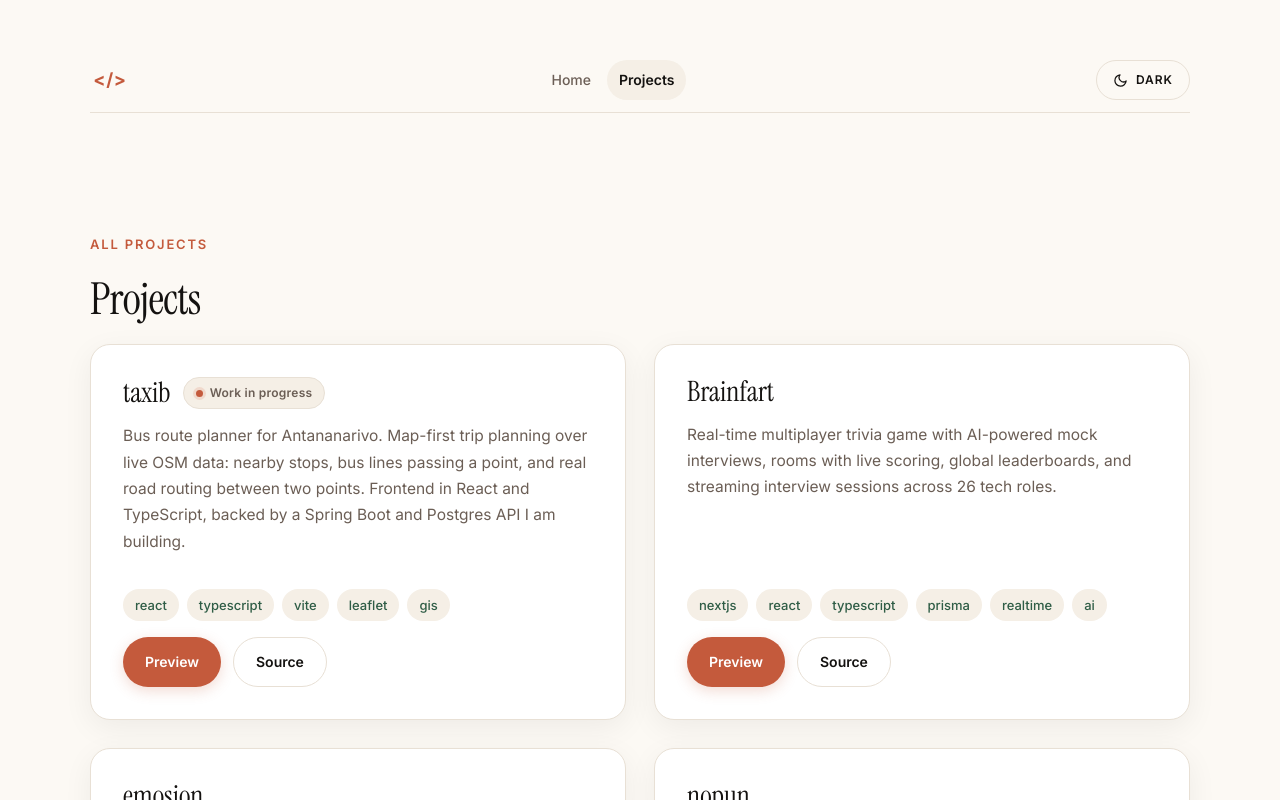
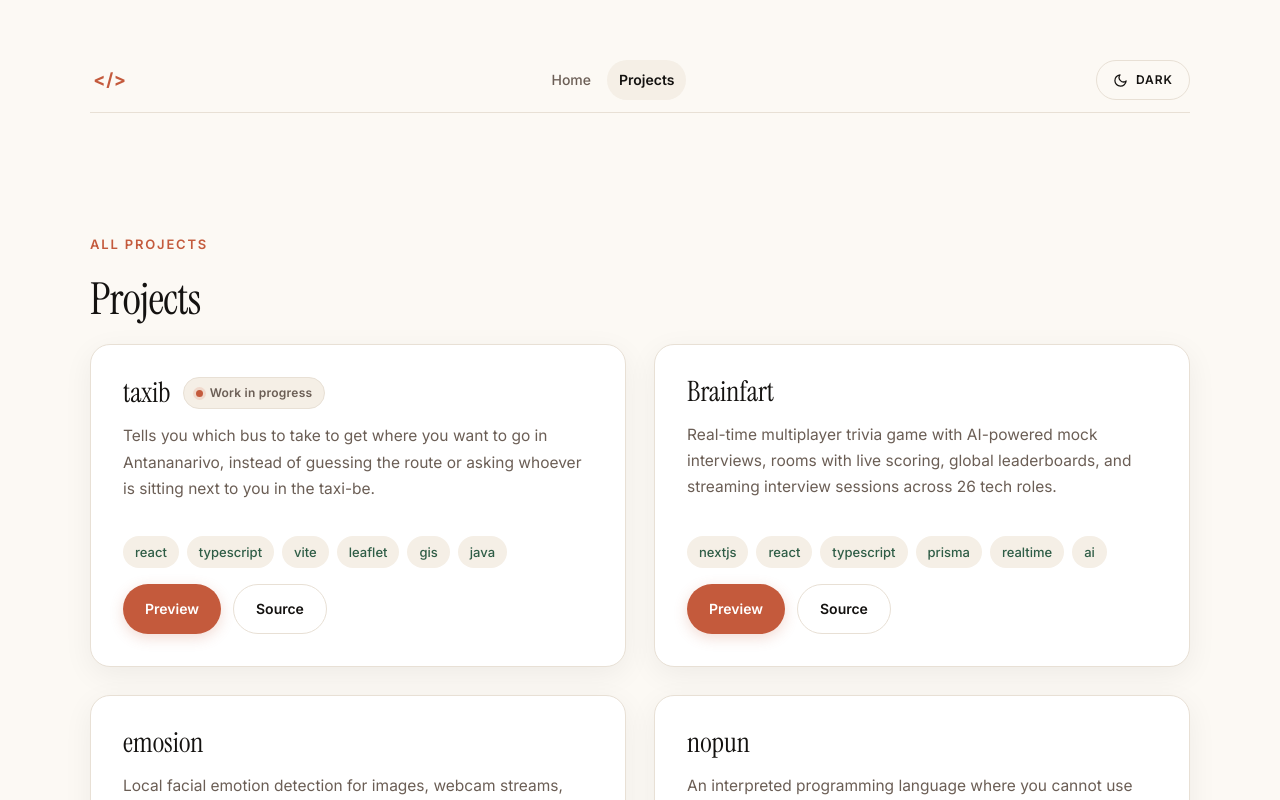
Before and after one commit to NickyHariniaina/nickyhariniaina, a React (Vite) app: page /projects in a window 1280 px wide. Shown: the top 800 px of the page. Built offline with nearby package versions, Linux system fonts and the light colour scheme.

Commit message:
feat: refocus taxib description on its purpose
Says what it is for, which bus gets you where you want to go, instead of
listing data sources and the API stack. Adds java to the tags for the
backend side.

```diff
--- a/src/data.ts
+++ b/src/data.ts
@@ -54,10 +54,10 @@ export const projects: Project[] = [
         id: "taxib",
         title: "taxib",
         description:
-            "Bus route planner for Antananarivo. Map-first trip planning over live OSM data: nearby stops, bus lines passing a point, and real road routing between two points. Frontend in React and TypeScript, backed by a Spring Boot and Postgres API I am building.",
+            "Tells you which bus to take to get where you want to go in Antananarivo, instead of guessing the route or asking whoever is sitting next to you in the taxi-be.",
         preview: "https://taxib.vercel.app",
         source: "https://github.com/NickyHariniaina/taxib-frontend",
-        tags: ["react", "typescript", "vite", "leaflet", "gis"],
+        tags: ["react", "typescript", "vite", "leaflet", "gis", "java"],
         status: "wip",
     },
     {
```
